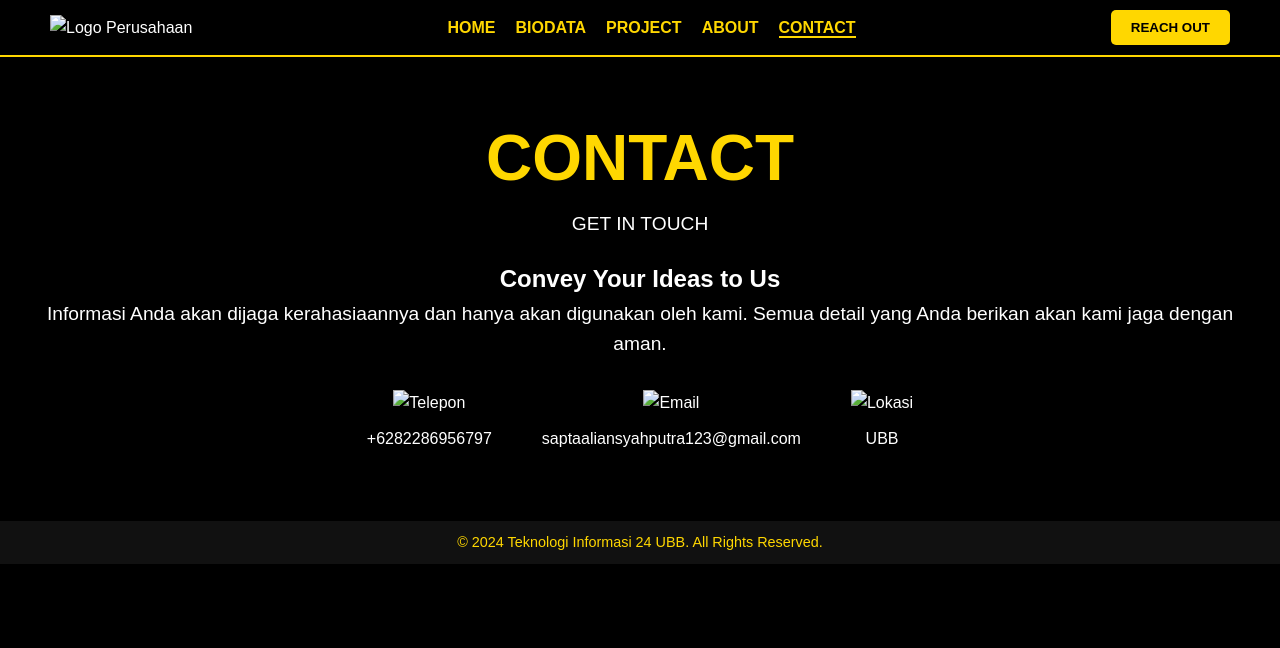
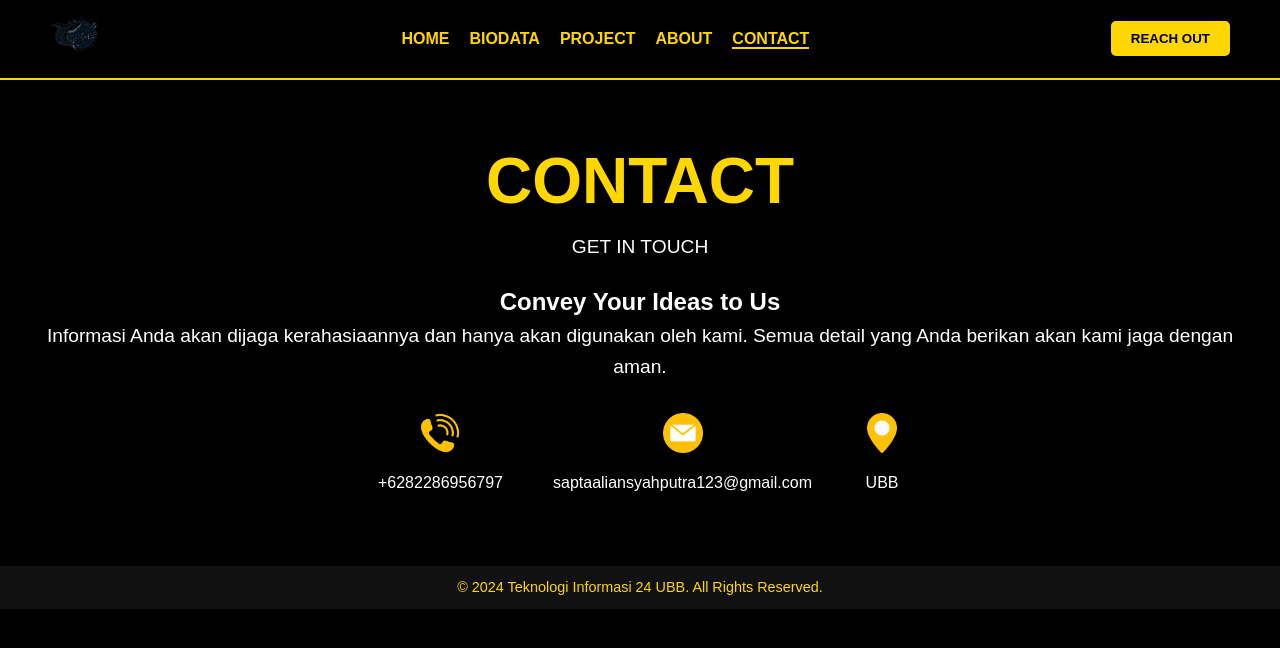
Before and after one commit to sapta73/TeknologiInformasi24UBB, a plain HTML site: page contact.html in a window 1280 px wide. Drawn offline with Linux system fonts and the light colour scheme; files that its build step writes are made by us from their sources.

Commit message:
Update contact.html

```diff
--- a/contact.html
+++ b/contact.html
@@ -4,14 +4,14 @@
     <meta charset="UTF-8" />
     <meta name="viewport" content="width=device-width, initial-scale=1.0" />
     <title>Contact Us</title>
-    <link rel="stylesheet" href="/CSS/contact.css" />
+    <link rel="stylesheet" href="contact.css" />
   </head>
   <body>
     <!-- Navigasi -->
     <header>
       <nav>
         <div class="logo">
-          <img src="/assets/Logo.png" alt="Logo Perusahaan" />
+          <img src="Logo.png" alt="Logo Perusahaan" />
         </div>
         <ul class="nav-links">
           <li><a href="index.html" class="nav-link">HOME</a></li>
@@ -40,15 +40,15 @@
       <!-- Informasi Kontak -->
       <div class="contact-info">
         <div class="info-item">
-          <img src="/assets/phone.png" alt="Telepon" />
+          <img src="phone.png" alt="Telepon" />
           <p>+6282286956797</p>
         </div>
         <div class="info-item">
-          <img src="/assets/email.png" alt="Email" />
+          <img src="email.png" alt="Email" />
           <p>saptaaliansyahputra123@gmail.com</p>
         </div>
         <div class="info-item">
-          <img src="/assets/placeholder.png" alt="Lokasi" />
+          <img src="placeholder.png" alt="Lokasi" />
           <p>UBB</p>
         </div>
       </div>
@@ -60,6 +60,6 @@
     </footer>
 
     <!-- JavaScript -->
-    <script src="/JS/contact.js"></script>
+    <script src="contact.js"></script>
   </body>
 </html>
```
